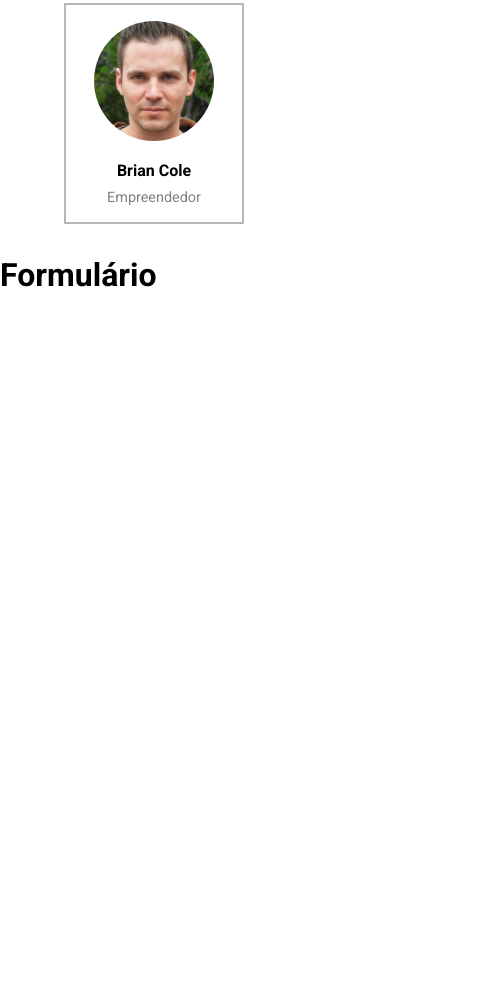
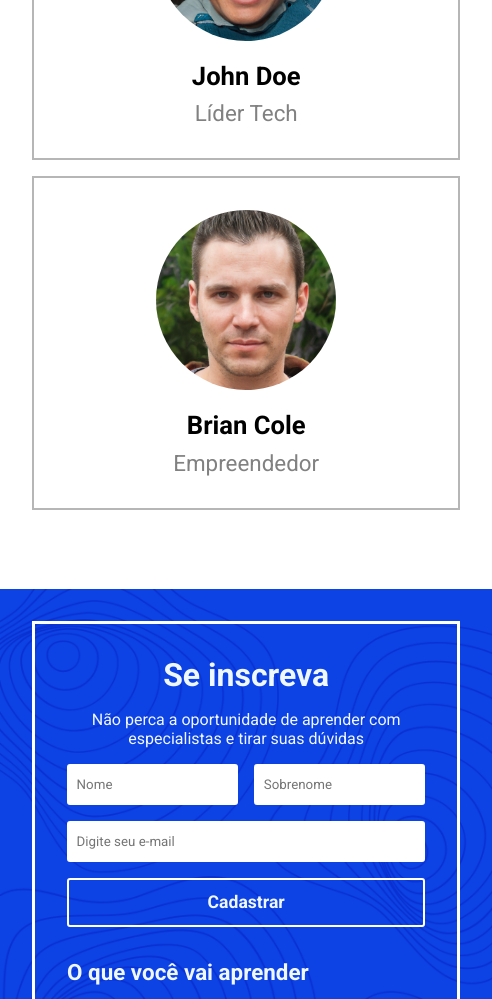
Before and after one commit to marcoagrippadev/formulario-inscricao-saas, a plain HTML site: page index.html in a window 390 px wide. Shown: the part 1001-2000 px from the top of the page, 492 px wide, since content can reach past the window. Before the commit the page ends 1295 px from the top, so only its background shows below. Drawn offline with Linux system fonts and the light colour scheme.

Commit message:
Site Inscricao Pronto V1

```diff
--- a/index.html
+++ b/index.html
@@ -25,7 +25,8 @@
       Aprenda a criar um software para gerar renda
     </h2>
     <p id="data">23/03/2023 | 14h00 | 100% Gratuito</p>
-    <p id="descricao">Neste evento você aprenderá a planejar um software Saas. E também a como comercializar o produto que você desenvolveu</p>
+    <p id="descricao">Neste evento você aprenderá a planejar um software Saas. E também a como comercializar o produto
+      que você desenvolveu</p>
     <h4>
       Palestrantes
     </h4>
@@ -52,7 +53,32 @@
   </div>
 
   <div id="form-container">
-    <h1>Formulário</h1>
+    <div id="form-inner">
+      <h3>Se inscreva</h3>
+      <p>
+        Não perca a oportunidade de aprender com especialistas e tirar suas dúvidas
+      </p>
+      <form id="register-form">
+        <div id="name-container">
+          <input type="text" name="firstname" id="firstname" placeholder="Nome">
+          <input type="text" name="lastname" id="lastname" placeholder="Sobrenome">
+        </div>
+        <input type="email" name="email" id="email" placeholder="Digite seu e-mail">
+        <input type="submit" value="Cadastrar" >
+
+      </form>
+      <div id="benefits">
+        <h4>
+          O que você vai aprender
+        </h4>
+        <ul>
+          <li>Como escolher um stack de tecnologias</li>
+          <li>Criar um projeto SaaS</li>
+          <li>Prospectar clientes</li>
+          <li>Estratégia de vendas</li>
+        </ul>
+      </div>
+    </div>
   </div>
 </body>
 
--- a/style.css
+++ b/style.css
@@ -95,4 +95,143 @@ gap: 1rem;
 
 #form-container {
     flex: 1;
+    background-image: url("img/pattern.png");
+    background-size: cover;
+    color: aliceblue;
 }
+
+#form-inner {
+    margin: 3rem;
+    padding: 3rem;
+    border: 3px solid white;
+    text-align: center;
+    display: flex;
+    flex-direction: column;
+    align-items: center;
+}
+
+#form-inner h3 {
+    font-size: 2rem;
+    margin-bottom: 1rem;
+}
+
+#form-inner p {
+    margin-bottom: 1rem;
+}
+
+#register-form {
+    display: flex;
+    flex-direction: column;
+    gap: 0.5rem;
+    margin-bottom: 2rem;
+}
+
+/* GAP SERVE PRA AFASTAR UM ELEMENTO DO OUTRO NA HORIZONTAL */
+
+#name-container {
+    display: flex;
+    gap: 0.5rem;
+}
+
+#register-form input {
+    padding: .8rem .6rem;
+    border: none;
+    border-radius: 3px;
+}
+
+#email {
+    min-width: 100%;
+}
+
+#register-form input[type="submit"] {
+    background-color: transparent;
+    color: aliceblue;
+    border: 2px solid rgb(255, 255, 255);
+    font-size: 1.1rem;
+    font-weight: bold;
+    cursor: pointer;
+    transition: 0.3s;
+}
+
+#register-form input[type="submit"]:hover {
+    background-color: aliceblue;
+    color: rgb(36, 122, 221);
+}
+
+#benefits {
+    text-align: left;
+    align-self: start;
+}
+
+#benefits h4 {
+    font-size: 1.4rem;
+    margin-bottom: 1rem;
+}
+
+#benefits ul {
+    list-style-position: inside;
+}
+
+#benefits li {
+    margin-bottom: 0.5rem;
+}
+
+
+/* RESPONSIVIDADE */
+
+@media (max-width: 450px) {
+
+    body {
+        flex-direction: column;
+    }
+
+    #about-container {
+        padding: 2rem;
+        padding-bottom: 0;
+    }
+
+    #about-container h2 {
+        font-size: 3rem;
+    }
+
+    #exclusivo data {
+        font-size: 1.4rem;
+    }
+
+    #exclusivo descricao {
+        font-size: 1.6rem;
+        line-height: 2.2rem;
+    }
+
+    #users-container {
+        flex-direction: column;
+    }
+
+.user-card {
+    width: 100%;
+padding: 2rem;
+}
+
+.img-user-card {
+width: 180px;
+}
+
+.user-card .user-name {
+    font-size: 1.6rem;
+}
+
+.user-card .cargo {
+    font-size: 1.4rem;
+}
+
+#form-inner {
+    padding: 2rem;
+    margin: 2rem;
+}
+
+#register-form,
+#name-container {
+    gap: 1rem;
+}
+
+}
```
Lines whose indentation alone changed are shown as unchanged.
